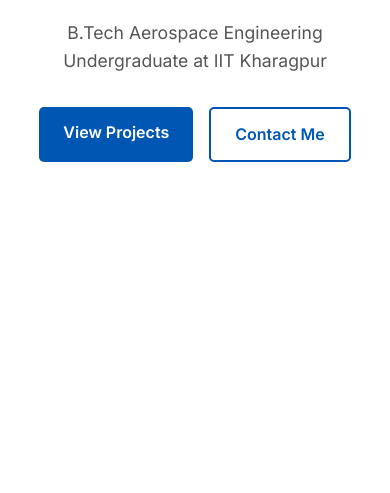
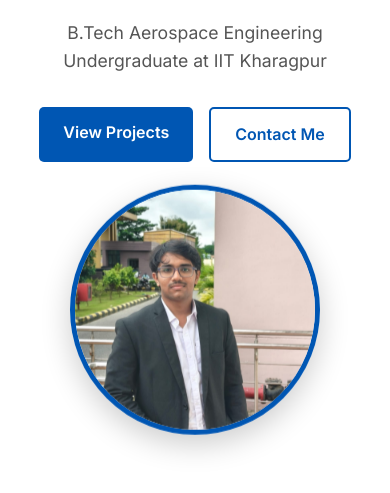
Before and after one commit to sourishb2026/portfolio, a plain HTML site: page index.html in a window 390 px wide. Shown: the part 331-824 px from the top of the page. Drawn offline with Linux system fonts and the light colour scheme.

Commit message:
Add files via upload

```diff
--- a/style.css
+++ b/style.css
@@ -122,7 +122,7 @@
     .nav-links.active { display: flex; }
     .hamburger { display: block; }
     .hero { flex-direction: column; text-align: center; padding-top: 3rem; }
-    .hero-visual { display: none; }
+    .hero-visual { margin-top: 2rem; display: flex; justify-content: center; }
     .name { font-size: 2.5rem; }
     .hero-buttons { justify-content: center; }
 }
```
